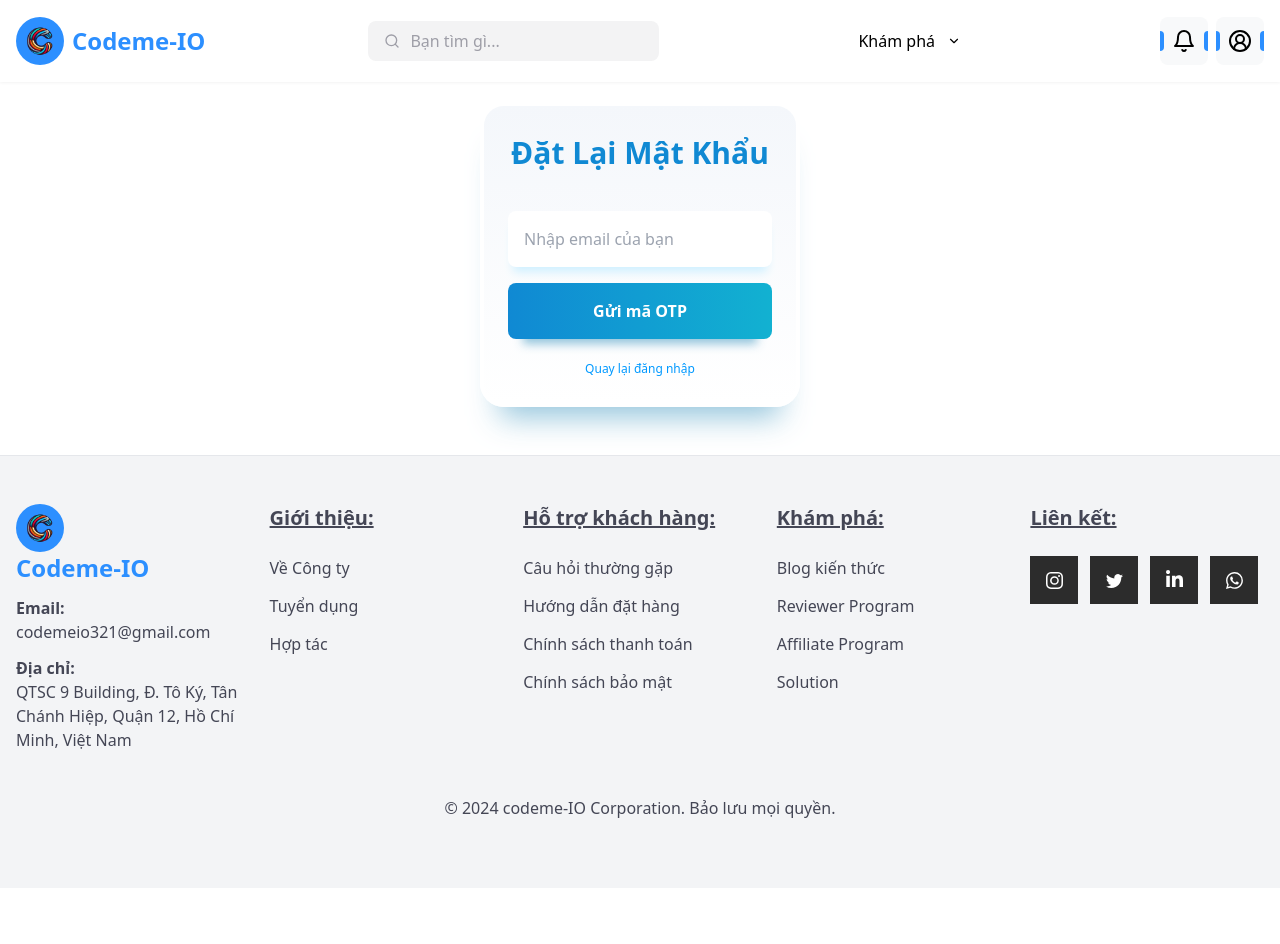
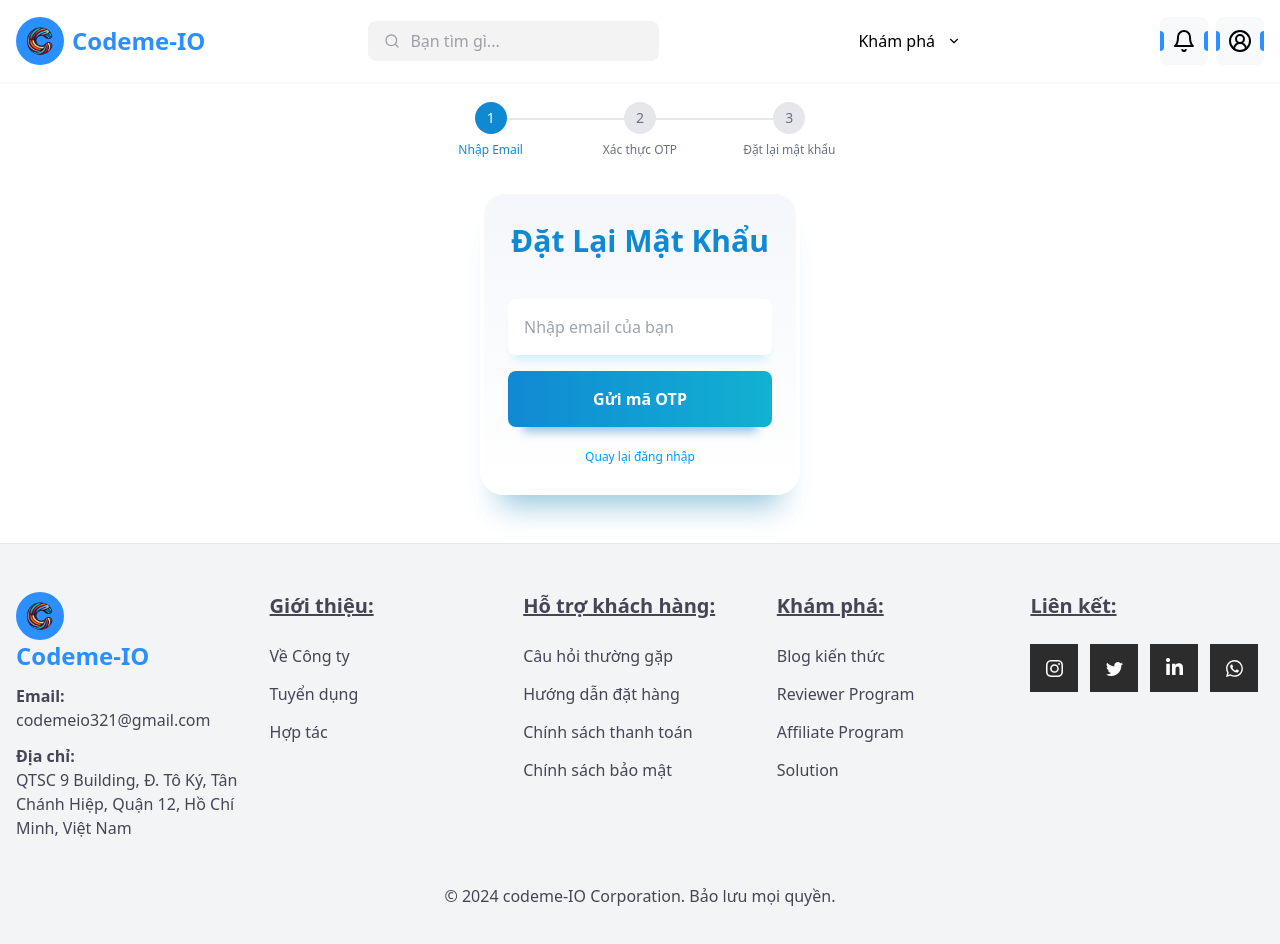
Before and after one commit to Ke1Tran666/codemeIO-Client_remake, a React (Vite) app: page /reset-password in a window 1280 px wide. Shown: the top 944 px of the page. Before the commit the page ends 888 px from the top, so only its background shows below. Built offline with nearby package versions, Linux system fonts and the light colour scheme.

Commit message:
update Step Indicator for reset password

```diff
--- a/src/assets/css/output.css
+++ b/src/assets/css/output.css
@@ -725,6 +725,14 @@
   top: 100%;
 }
 
+.top-5 {
+  top: 1.25rem;
+}
+
+.top-10 {
+  top: 2.5rem;
+}
+
 .z-10 {
   z-index: 10;
 }
@@ -735,6 +743,10 @@
 
 .z-50 {
   z-index: 50;
+}
+
+.-z-10 {
+  z-index: -10;
 }
 
 .col-span-full {
@@ -952,6 +964,10 @@
   height: 100vh;
 }
 
+.h-\[2px\] {
+  height: 2px;
+}
+
 .max-h-48 {
   max-height: 12rem;
 }
@@ -1059,6 +1075,10 @@
 
 .w-full {
   width: 100%;
+}
+
+.w-1\/3 {
+  width: 33.333333%;
 }
 
 .max-w-2xl {
--- /dev/null
+++ b/src/components/StepIndicator/StepIndicator.jsx
@@ -0,0 +1,64 @@
+import PropTypes from 'prop-types';
+
+const StepIndicator = ({ currentStep }) => {
+    const steps = [
+        { number: 1, title: 'Nhập Email' },
+        { number: 2, title: 'Xác thực OTP' },
+        { number: 3, title: 'Đặt lại mật khẩu' }
+    ];
+
+    const getStepStatus = (index) => {
+        if (currentStep === 'email') return index === 0 ? 'current' : 'upcoming';
+        if (currentStep === 'otp') return index === 0 ? 'completed' : index === 1 ? 'current' : 'upcoming';
+        if (currentStep === 'password') return index <= 1 ? 'completed' : index === 2 ? 'current' : 'upcoming';
+    };
+
+    const getLineWidth = (index) => {
+        if (currentStep === 'email') return '0%';
+        if (currentStep === 'otp' && index === 0) return '100%';
+        if (currentStep === 'password' && index === 0) return '100%';
+        if (currentStep === 'password' && index === 1) return '100%';
+        return '0%';
+    };
+
+    return (
+        <div className="flex justify-between items-center mb-8 w-full">
+            {steps.map((step, index) => {
+                const status = getStepStatus(index);
+                return (
+                    <div key={step.number} className="flex flex-col items-center relative w-1/3">
+                        <div
+                            className={`w-8 h-8 rounded-full flex items-center justify-center mb-2 text-sm font-medium
+                                ${status === 'completed' ? 'bg-[#1089d3] text-white' :
+                                    status === 'current' ? 'bg-[#1089d3] text-white' :
+                                        'bg-gray-200 text-gray-500'}`}
+                        >
+                            {step.number}
+                        </div>
+                        <p className={`text-xs font-medium
+                            ${status === 'completed' ? 'text-[#1089d3]' :
+                                status === 'current' ? 'text-[#1089d3]' :
+                                    'text-gray-500'}`}
+                        >
+                            {step.title}
+                        </p>
+                        {index < steps.length - 1 && (
+                            <div className="absolute top-4 left-1/2 w-full h-[2px] bg-gray-200 -z-10">
+                                <div
+                                    style={{ width: getLineWidth(index) }}
+                                    className={`h-full bg-[#1089d3] transition-all duration-500 ease-in-out`}
+                                />
+                            </div>
+                        )}
+                    </div>
+                );
+            })}
+        </div>
+    );
+};
+
+StepIndicator.propTypes = {
+    currentStep: PropTypes.string.isRequired,
+};
+
+export default StepIndicator;
--- a/src/pages/Client/Auth/ClientSignIn/ClientResetPassword.jsx
+++ b/src/pages/Client/Auth/ClientSignIn/ClientResetPassword.jsx
@@ -2,7 +2,9 @@
 import axios from 'axios';
 import { useNotification } from '../../../../components/Notification/NotificationContext';
 import { useNavigate } from 'react-router-dom';
-import { BASE_URL_API } from '../../../../api/config'
+import { BASE_URL_API } from '../../../../api/config';
+import StepIndicator from '../../../../components/StepIndicator/StepIndicator';
+import { Eye, EyeOff } from 'lucide-react';
 
 const ClientResetPassword = () => {
     const [email, setEmail] = useState('');
@@ -11,6 +13,8 @@
     const [confirmPassword, setConfirmPassword] = useState('');
     const [isSubmitting, setIsSubmitting] = useState(false);
     const [step, setStep] = useState('email'); // 'email', 'otp', or 'password'
+    const [showPassword, setShowPassword] = useState(false);
+    const [showConfirmPassword, setShowConfirmPassword] = useState(false);
     const { showNotification } = useNotification();
     const navigate = useNavigate();
 
@@ -99,7 +103,9 @@
                         <div className="text-center mt-4">
                             <button
                                 type="button"
-                                onClick={handleForgotPassword} className="text-xs text-[#0099ff] transition-all duration-200 hover:underline">
+                                onClick={handleForgotPassword}
+                                className="text-xs text-[#0099ff] transition-all duration-200 hover:underline"
+                            >
                                 Quay lại đăng nhập
                             </button>
                         </div>
@@ -132,29 +138,43 @@
             case 'password':
                 return (
                     <form onSubmit={handleResetPassword} className="mt-5 space-y-4">
-                        <div>
+                        <div className="relative">
                             <label htmlFor="newPassword" className="sr-only">Mật khẩu mới</label>
                             <input
                                 placeholder="Mật khẩu mới"
                                 id="newPassword"
-                                type="password"
+                                type={showPassword ? "text" : "password"}
                                 value={newPassword}
                                 onChange={(e) => setNewPassword(e.target.value)}
-                                className="w-full bg-white border-none p-4 rounded-lg mt-4 shadow-[0_10px_10px_-5px_#cff0ff] placeholder-gray-400 focus:outline-none focus:border-[#12b1d1]"
+                                className="w-full bg-white border-none p-4 rounded-lg shadow-[0_10px_10px_-5px_#cff0ff] placeholder-gray-400 focus:outline-none focus:border-[#12b1d1]"
                                 required
                             />
+                            <button
+                                type="button"
+                                onClick={() => setShowPassword(!showPassword)}
+                                className="absolute right-3 top-1/2 transform -translate-y-1/2 text-gray-500 focus:outline-none"
+                            >
+                                {showPassword ? <EyeOff size={20} /> : <Eye size={20} />}
+                            </button>
                         </div>
-                        <div>
+                        <div className="relative">
                             <label htmlFor="confirmPassword" className="sr-only">Xác nhận mật khẩu</label>
                             <input
                                 placeholder="Xác nhận mật khẩu"
                                 id="confirmPassword"
-                                type="password"
+                                type={showConfirmPassword ? "text" : "password"}
                                 value={confirmPassword}
                                 onChange={(e) => setConfirmPassword(e.target.value)}
-                                className="w-full bg-white border-none p-4 rounded-lg mt-4 shadow-[0_10px_10px_-5px_#cff0ff] placeholder-gray-400 focus:outline-none focus:border-[#12b1d1]"
+                                className="w-full bg-white border-none p-4 rounded-lg shadow-[0_10px_10px_-5px_#cff0ff] placeholder-gray-400 focus:outline-none focus:border-[#12b1d1]"
                                 required
                             />
+                            <button
+                                type="button"
+                                onClick={() => setShowConfirmPassword(!showConfirmPassword)}
+                                className="absolute right-3 top-1/2 transform -translate-y-1/2 text-gray-500 focus:outline-none"
+                            >
+                                {showConfirmPassword ? <EyeOff size={20} /> : <Eye size={20} />}
+                            </button>
                         </div>
                         <button
                             type="submit"
@@ -169,9 +189,12 @@
     };
 
     return (
-        <div className="max-w-xs mx-auto p-6 bg-gradient-to-t from-white to-[#f4f7fb] rounded-3xl border-4 border-white shadow-[0_30px_30px_-20px_rgba(133,189,215,0.88)] my-5">
-            <h2 className="text-center font-extrabold text-[30px] text-[#1089d3]">Đặt Lại Mật Khẩu</h2>
-            {renderForm()}
+        <div className="max-w-md mx-auto my-5">
+            <StepIndicator currentStep={step} />
+            <div className="mt-6 max-w-xs mx-auto p-6 bg-gradient-to-t from-white to-[#f4f7fb] rounded-3xl border-4 border-white shadow-[0_30px_30px_-20px_rgba(133,189,215,0.88)]">
+                <h2 className="text-center font-extrabold text-[30px] text-[#1089d3]">Đặt Lại Mật Khẩu</h2>
+                {renderForm()}
+            </div>
         </div>
     );
 };
```
